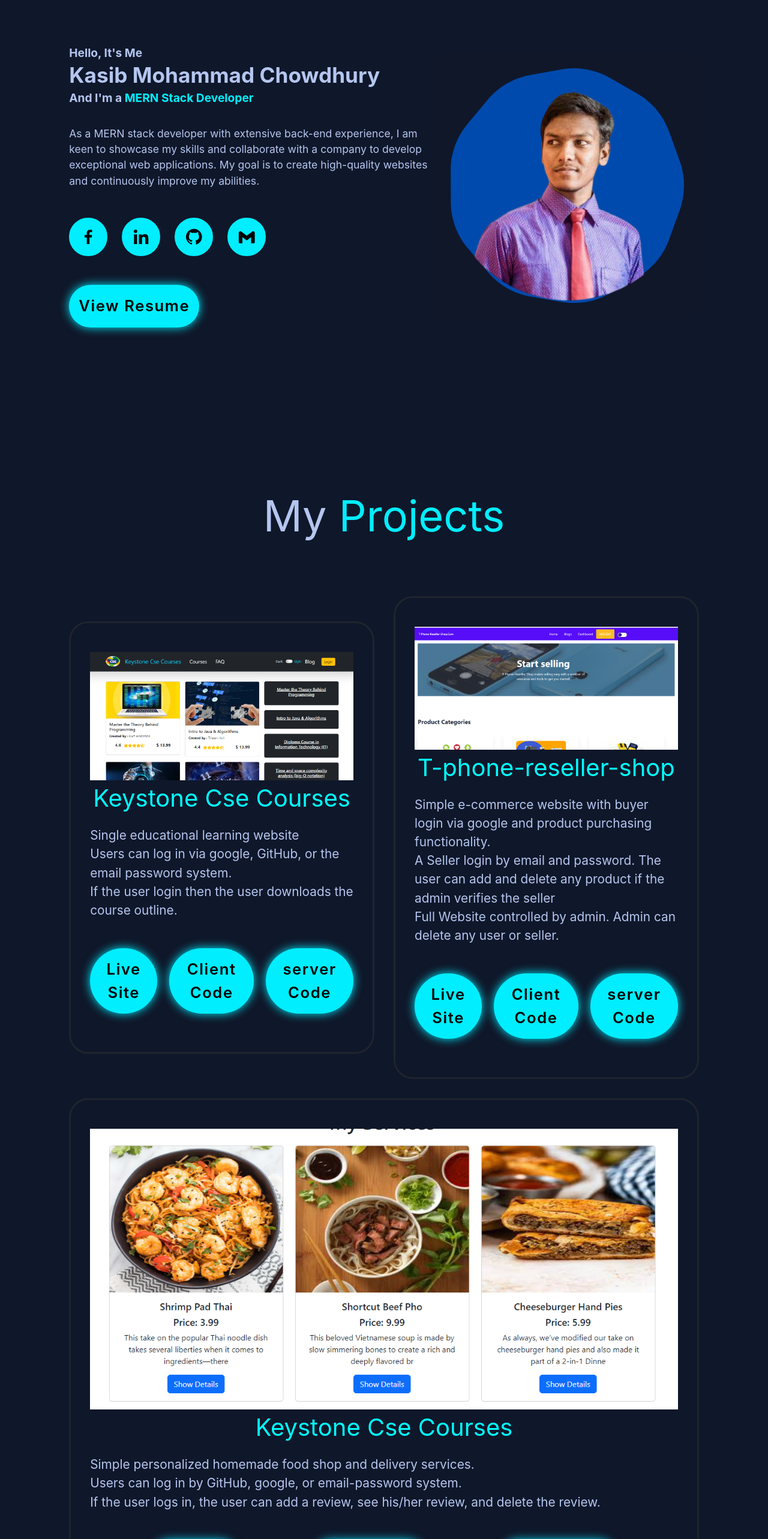
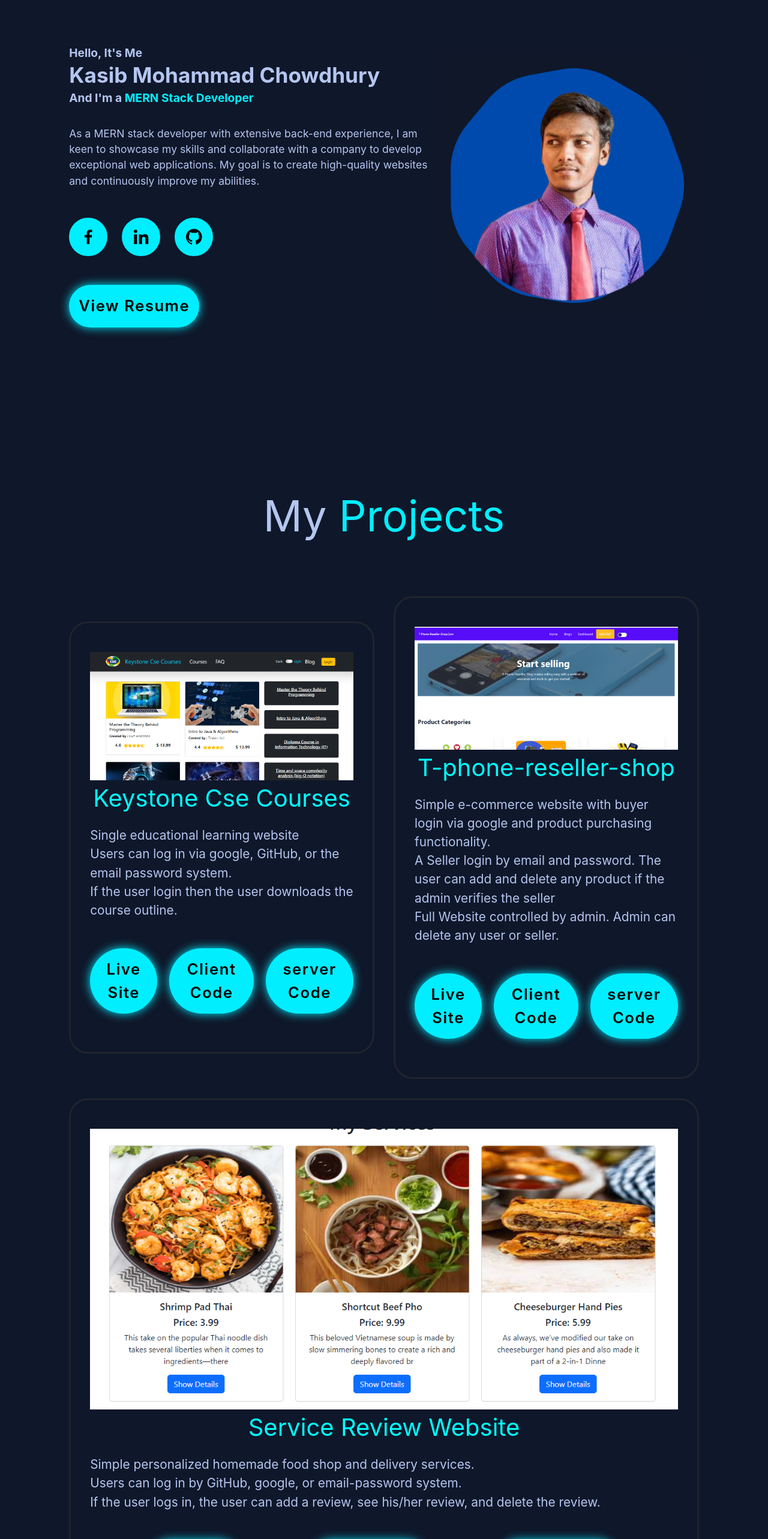
Before and after one commit to chykasib/personal-protfolio-website, a React (Create React App) app: page / in a window 1280 px wide. Shown: the part 234-2800 px from the top of the page at 60% size. Built offline with nearby package versions, Linux system fonts and the light colour scheme.

Commit message:
add project title

```diff
--- a/src/pages/Banner/Banner.js
+++ b/src/pages/Banner/Banner.js
@@ -26,9 +26,6 @@ const Banner = () => {
           <a href="https://github.com/chykasib">
             <i class="bx bxl-github"></i>
           </a>
-          <a href="kasib.md.chy@gmail.com">
-            <i class="bx bxl-gmail"></i>
-          </a>
         </div>
         <a
           href="https://drive.google.com/file/d/1YohfQ056klbdf7RmyJHT2zs8_sIqwshG/view?usp=share_link"
--- a/src/pages/Home/Projects/Projects/Projects.js
+++ b/src/pages/Home/Projects/Projects/Projects.js
@@ -80,7 +80,7 @@ const Projects = () => {
         </div>
         <div className="projects-box">
           <img src={image3} alt="" />
-          <h3>Keystone Cse Courses</h3>
+          <h3>Service Review Website</h3>
           <ul>
             <li>
               Simple personalized homemade food shop and delivery services.
```
Also changed, not shown: 1 other file (tests, documents, lock files or other folders).
